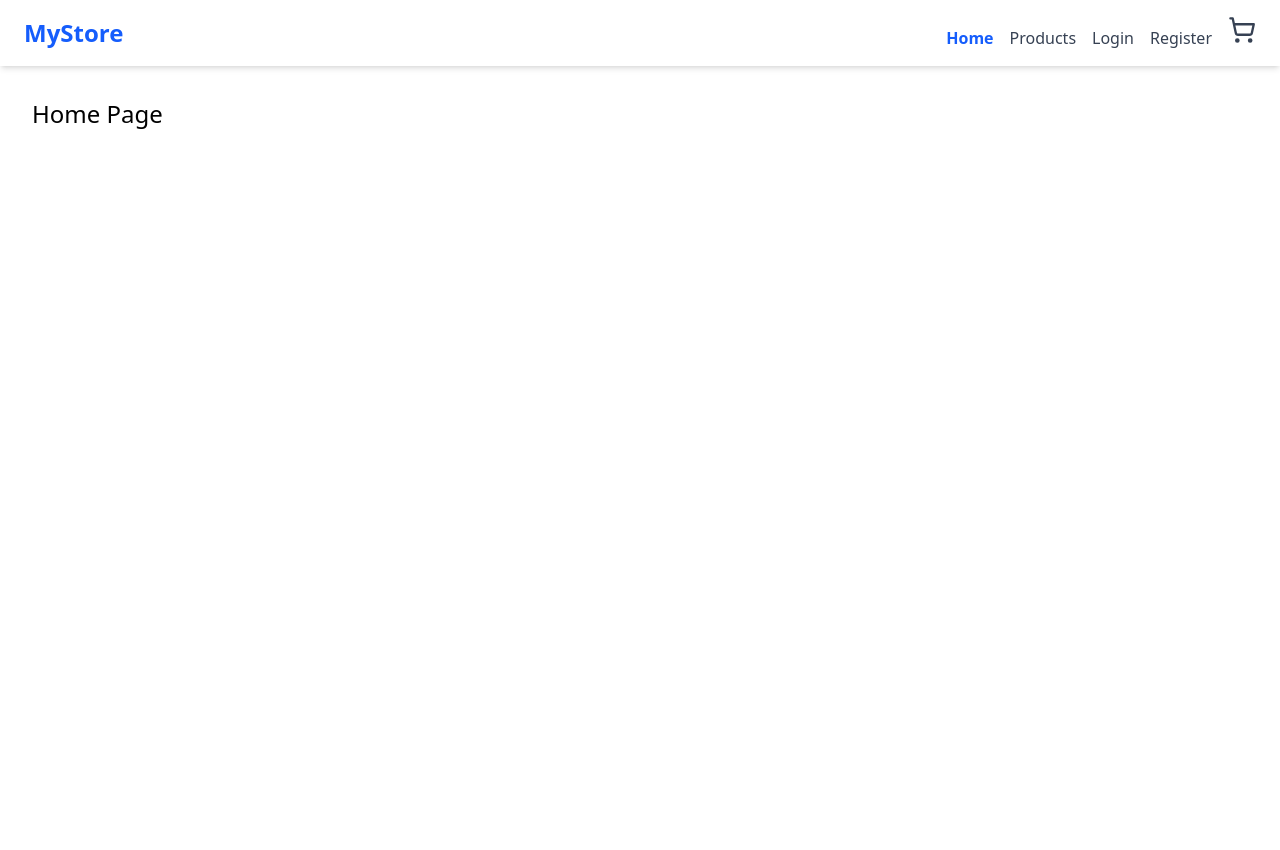
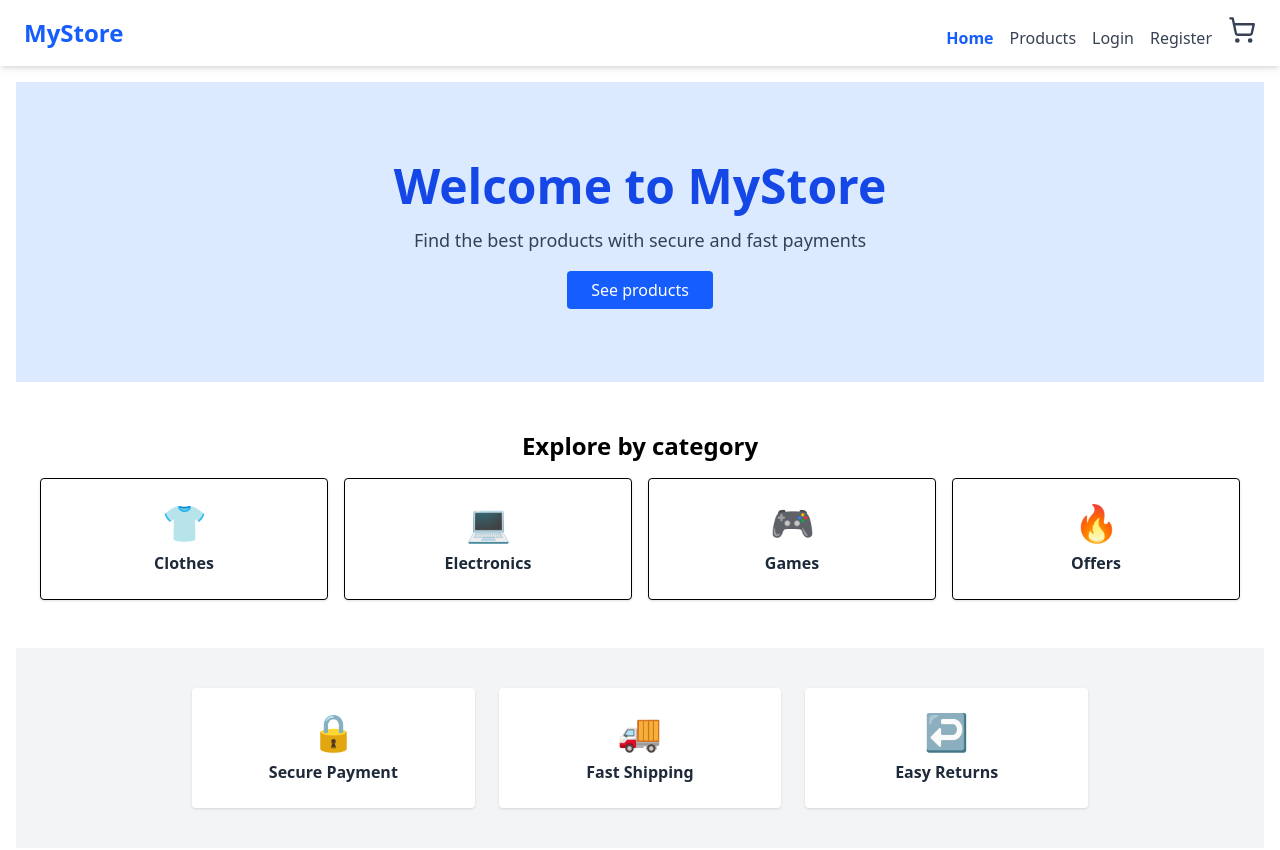
Before and after one commit to borismora/ecommerce-frontend-react, a React (Vite) app: page / in a window 1280 px wide. Shown: the top 850 px of the page. Before the commit the page ends 800 px from the top, so only its background shows below. Built offline with nearby package versions, Linux system fonts and the light colour scheme; no server answers; what @mercadopago/sdk-react would draw is missing.

Commit message:
Update Home Page

```diff
--- a/src/pages/Home.jsx
+++ b/src/pages/Home.jsx
@@ -1,3 +1,59 @@
+import { NavLink } from 'react-router-dom';
+
 export default function Home() {
-  return <div className="text-2xl p-4">Home Page</div>;
+  return (
+    <div className="flex flex-col gap-12">
+      {/* Hero Section */}
+      <section className="bg-blue-100 py-20 text-center">
+        <h1 className="text-5xl font-bold text-blue-700 mb-4">Welcome to MyStore</h1>
+        <p className="text-lg text-gray-700 mb-6">
+          Find the best products with secure and fast payments
+        </p>
+        <NavLink
+          to="/products"
+          className="bg-blue-600 text-white px-6 py-2 rounded hover:bg-blue-700 transition"
+        >
+          See products
+        </NavLink>
+      </section>
+
+      {/* Categorías */}
+      <section className="px-6">
+        <h2 className="text-2xl font-semibold mb-4 text-center">Explore by category</h2>
+        <div className="grid grid-cols-1 sm:grid-cols-2 md:grid-cols-4 gap-4">
+          {[
+            { name: 'Clothes', icon: '👕' },
+            { name: 'Electronics', icon: '💻' },
+            { name: 'Games', icon: '🎮' },
+            { name: 'Offers', icon: '🔥' },
+          ].map((cat) => (
+            <NavLink
+              key={cat.name}
+              to={`/products?category=${cat.name.toLowerCase()}`}
+              className="border p-6 rounded shadow hover:shadow-lg transition text-center bg-white"
+            >
+              <div className="text-4xl mb-2">{cat.icon}</div>
+              <span className="font-semibold text-gray-800">{cat.name}</span>
+            </NavLink>
+          ))}
+        </div>
+      </section>
+
+      {/* Confianza */}
+      <section className="bg-gray-100 py-10">
+        <div className="max-w-4xl mx-auto grid sm:grid-cols-3 gap-6 text-center">
+          {[
+            { title: 'Secure Payment', emoji: '🔒' },
+            { title: 'Fast Shipping', emoji: '🚚' },
+            { title: 'Easy Returns', emoji: '↩️' },
+          ].map((item) => (
+            <div key={item.title} className="bg-white p-6 rounded shadow">
+              <div className="text-4xl mb-2">{item.emoji}</div>
+              <h3 className="font-semibold text-gray-800">{item.title}</h3>
+            </div>
+          ))}
+        </div>
+      </section>
+    </div>
+  );
 }
```
